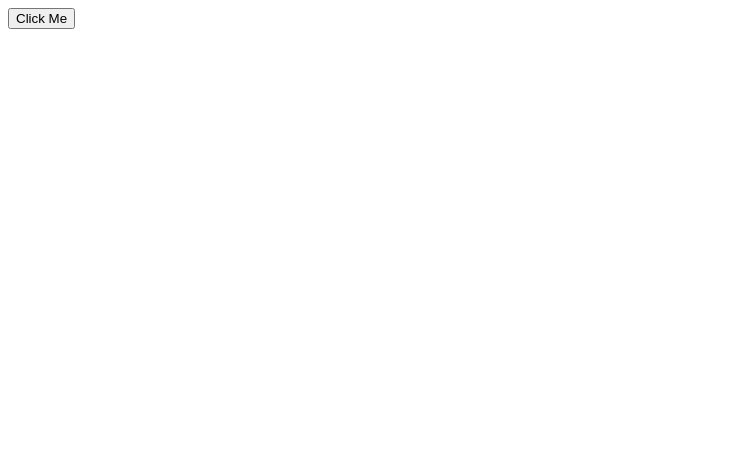
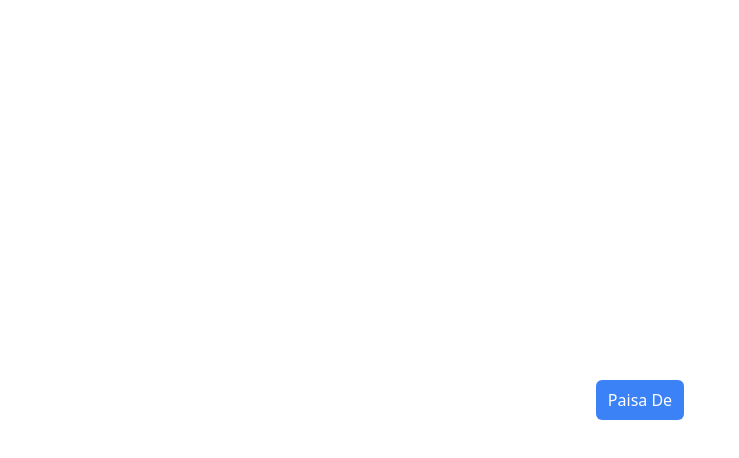
Before and after one commit to codezuma/payment, a website: page src/index.html in a window 1280 px wide. Shown: the whole page, without its empty margins (0-739 px from the left). Drawn offline with Linux system fonts and the light colour scheme.

Commit message:
add styles

```diff
--- a/src/css/input.css
+++ b/src/css/input.css
@@ -0,0 +1,3 @@
+@tailwind base;
+@tailwind components;
+@tailwind utilities;
--- a/src/index.html
+++ b/src/index.html
@@ -7,11 +7,11 @@
     <title>Document</title>
     <link rel="stylesheet" href="./css/output.css">
 </head>
-<body class="flex justify-center items-center">
+<body class="flex justify-center h-screen  items-center">
 
     <a href="upi://pay?pa=9784205657@ybl&pn=scumzuma&tn=CourseFees&am=1">
-        <button class="bg-blue-500 px-3 py-2 text-white">
-            Click Me
+        <button class="bg-blue-500  rounded-md px-3 py-2 text-white">
+            Paisa De
         </button>
     </a>
 </body>
--- a/tailwind.config.js
+++ b/tailwind.config.js
@@ -1,6 +1,6 @@
 /** @type {import('tailwindcss').Config} */
 module.exports = {
-  content: [],
+  content: ["./src/**/*.{html,js}"],
   theme: {
     extend: {},
   },
```
Also changed, not shown: src/css/output.css.
